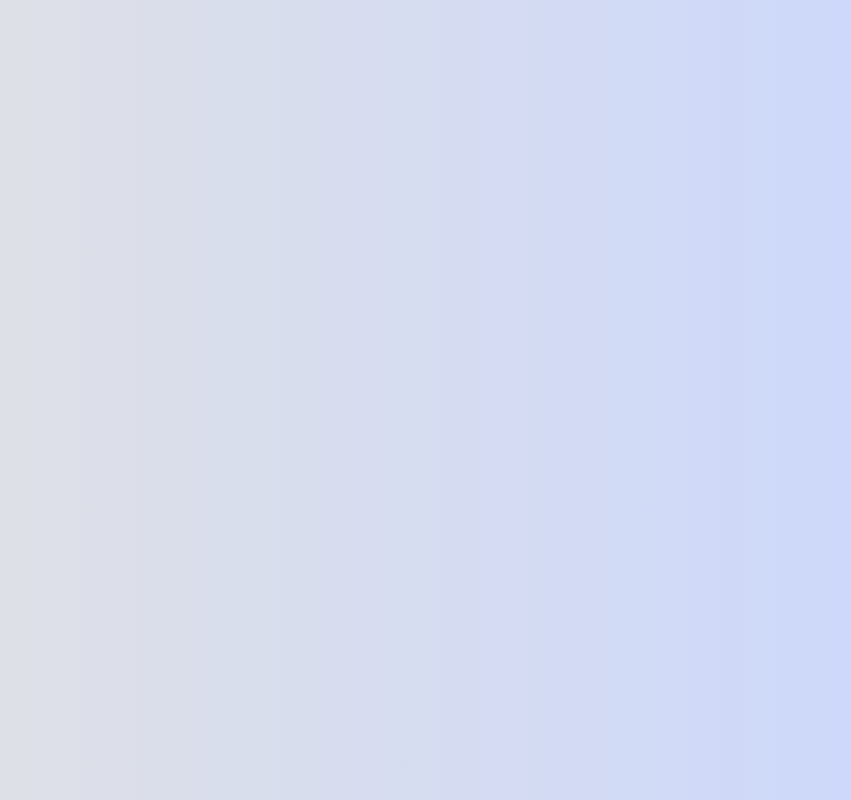
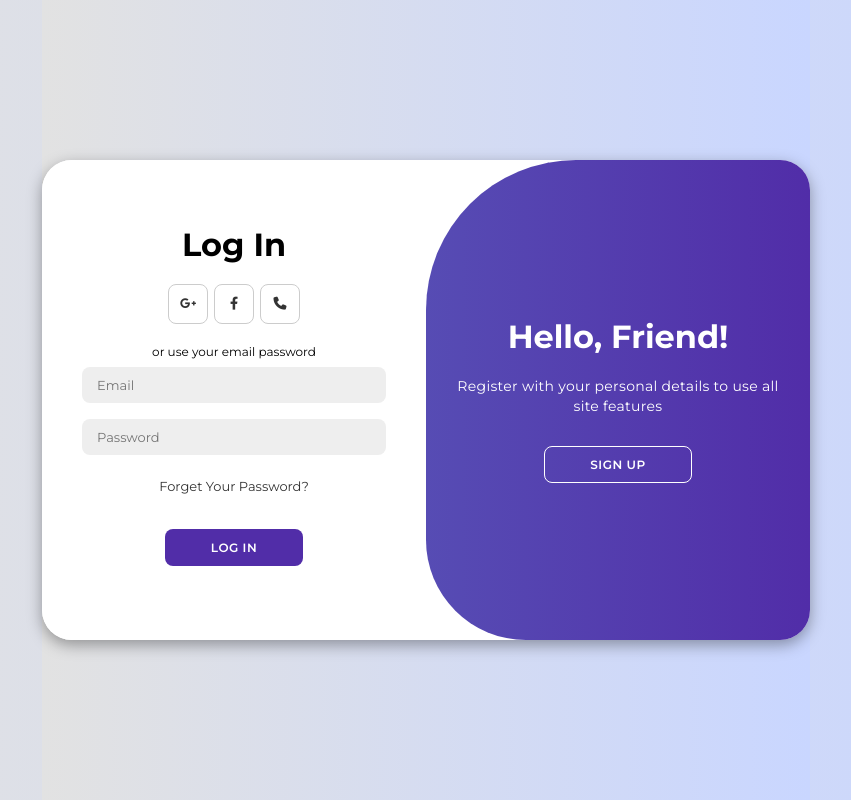
Before and after one commit to Pankaj-Deshmukh/NyaaySahaayak, a React (Create React App) app in the folder main-app/: page / in a window 1280 px wide. Before the commit this address had no page. Shown: the whole page, without its empty margins (214-1065 px from the left). Built offline with nearby package versions, Linux system fonts and the light colour scheme.

Commit message:
landing page problem resolved

```diff
--- a/main-app/src/App.js
+++ b/main-app/src/App.js
@@ -1,18 +1,16 @@
 import LoginPage from './components/LoginPage.js';
 import Home from './components/Home.js';
-import { BrowserRouter as Path, Route, Routes } from 'react-router-dom'
+import { BrowserRouter as Main, Route, Routes } from 'react-router-dom'
 
 function App() {
    return (
       <>
-         <Path>
+         <Main>
             <Routes>
-
+               <Route exact path='/' element={<LoginPage />} />
                <Route exact path='/home' element={<Home/>} />
-               <Route exact path='/login' element={<LoginPage />} />
-
             </Routes>
-         </Path>
+         </Main>
       </>
    );
 }
--- a/main-app/src/components/LoginPage.js
+++ b/main-app/src/components/LoginPage.js
@@ -34,7 +34,7 @@ export default function LoginPage() {
                             <input type="text" name="name" placeholder="Name" />
                             <input type="email" placeholder="Email" />
                             <input type="password" placeholder="Password" />
-                            <button onClick={handleToggle}>Sign Up</button>
+                            <a href='/'><button>Sign Up</button></a>
                         </form>
                     </div>
                     <div className="form-container sign-in">
```
Also changed, not shown: main-app/src/home.css (+3 -4 lines).
